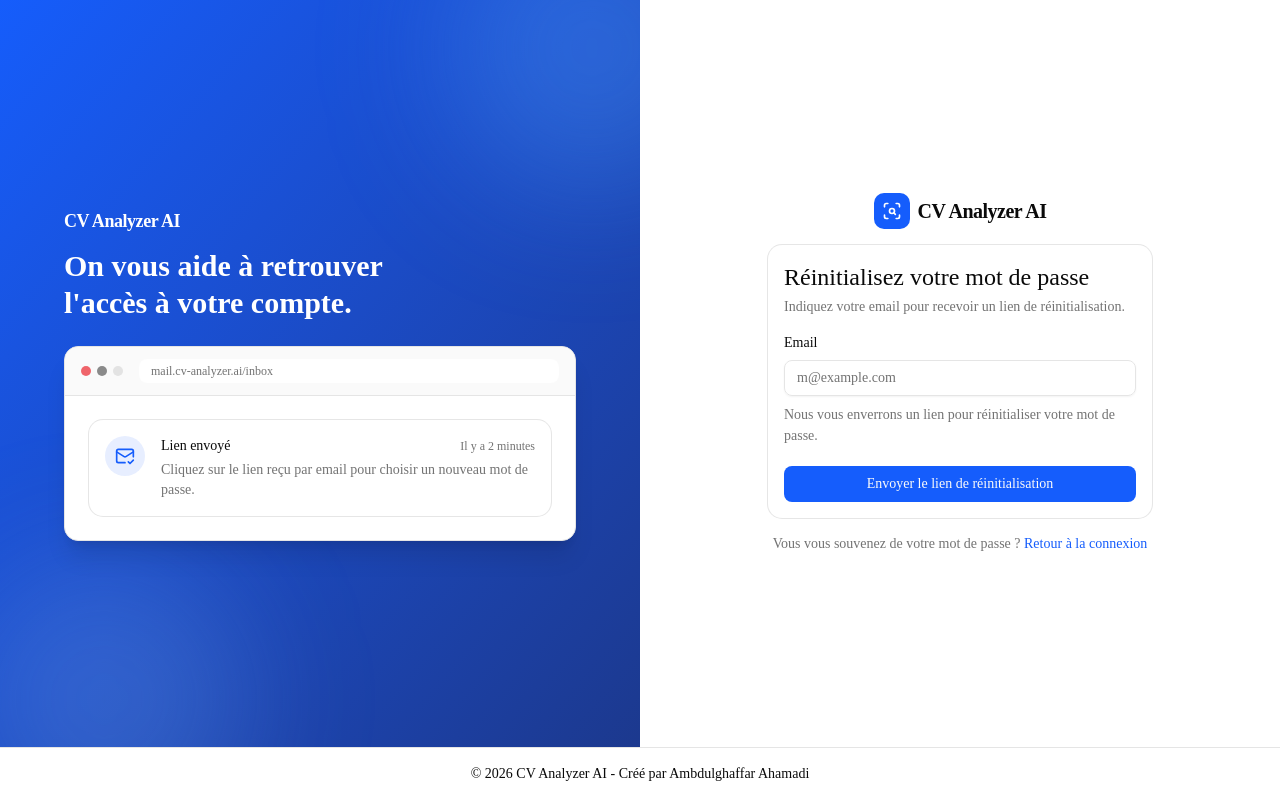
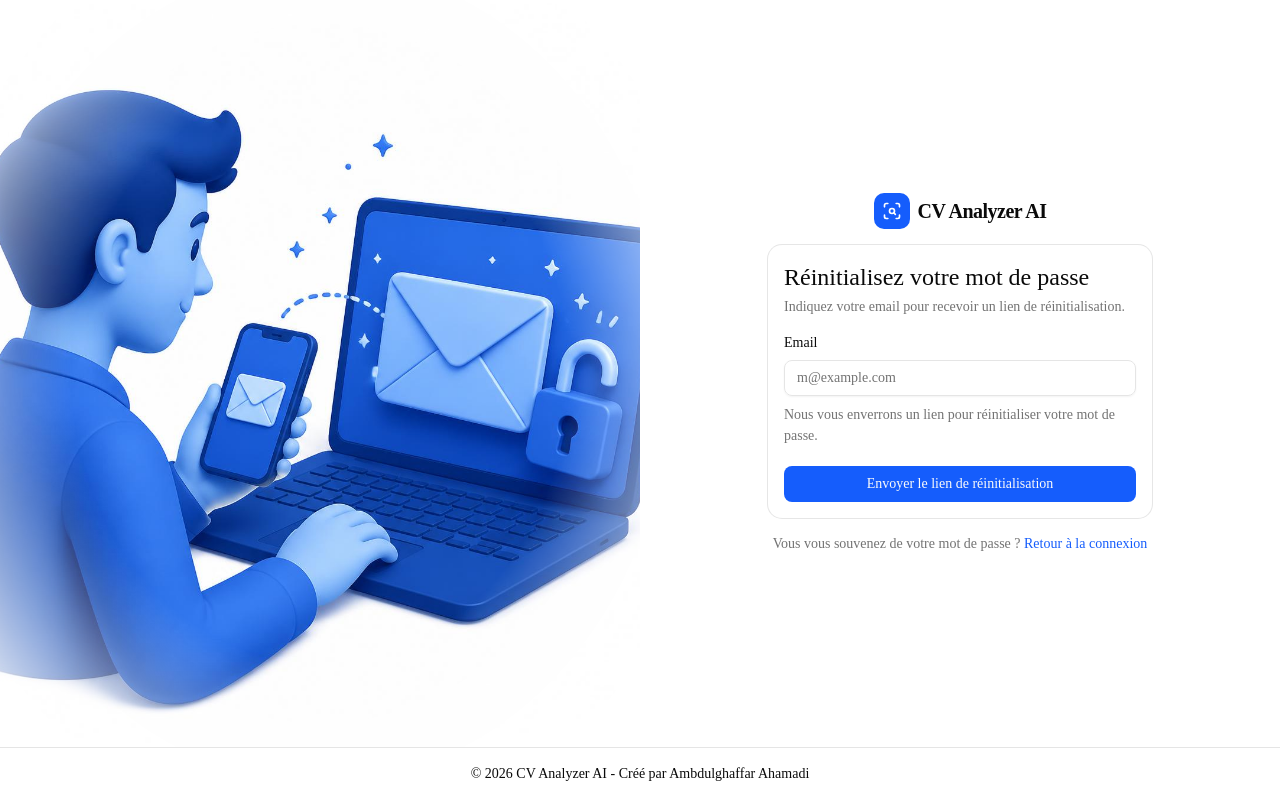
Before and after one commit to Ambdulghaffar/cv-analyzer-web, a Next.js app: page /forgot-password in a window 1280 px wide. Built offline with nearby package versions, Linux system fonts and the light colour scheme.

Commit message:
feat: replace forgot-password page mockup panel with full-bleed illustration blending into gradient background

```diff
--- a/src/app/forgot-password/page.tsx
+++ b/src/app/forgot-password/page.tsx
@@ -7,7 +7,7 @@ import { z } from "zod"
 import { Loader2 } from "lucide-react"
 
 import { AuthLayout } from "@/components/auth-layout"
-import { ForgotPasswordMockup } from "@/components/forgot-password-mockup"
+import { ForgotPasswordIllustration } from "@/components/forgot-password-illustration"
 import { Button } from "@/components/ui/button"
 import { Input } from "@/components/ui/input"
 import { Field, FieldDescription, FieldError, FieldGroup, FieldLabel } from "@/components/ui/field"
@@ -38,8 +38,8 @@ export default function ForgotPasswordPage() {
       footerText="Vous vous souvenez de votre mot de passe ?"
       footerLinkText="Retour à la connexion"
       footerLinkHref="/login"
-      panelHeadline="On vous aide à retrouver l'accès à votre compte."
-      panel={<ForgotPasswordMockup />}
+      panel={<ForgotPasswordIllustration />}
+      panelVariant="light"
     >
       {submitted ? (
         <p className="text-sm text-muted-foreground">
--- /dev/null
+++ b/src/components/forgot-password-illustration.tsx
@@ -0,0 +1,16 @@
+import Image from "next/image"
+
+function ForgotPasswordIllustration() {
+  return (
+    <div className="relative h-full w-full flex-1">
+      <Image
+        src="/images/auth/forgot-password-illustration.jpg"
+        alt="Illustration d'un candidat recevant un lien de réinitialisation de mot de passe sur son téléphone et son ordinateur portable"
+        fill
+        className="object-cover object-[center_38%] [mask-image:radial-gradient(ellipse_at_center,black_55%,transparent_100%)]"
+      />
+    </div>
+  )
+}
+
+export { ForgotPasswordIllustration }
```
Also changed, not shown: public/images/auth/forgot-password-illustration.jpg (added).
